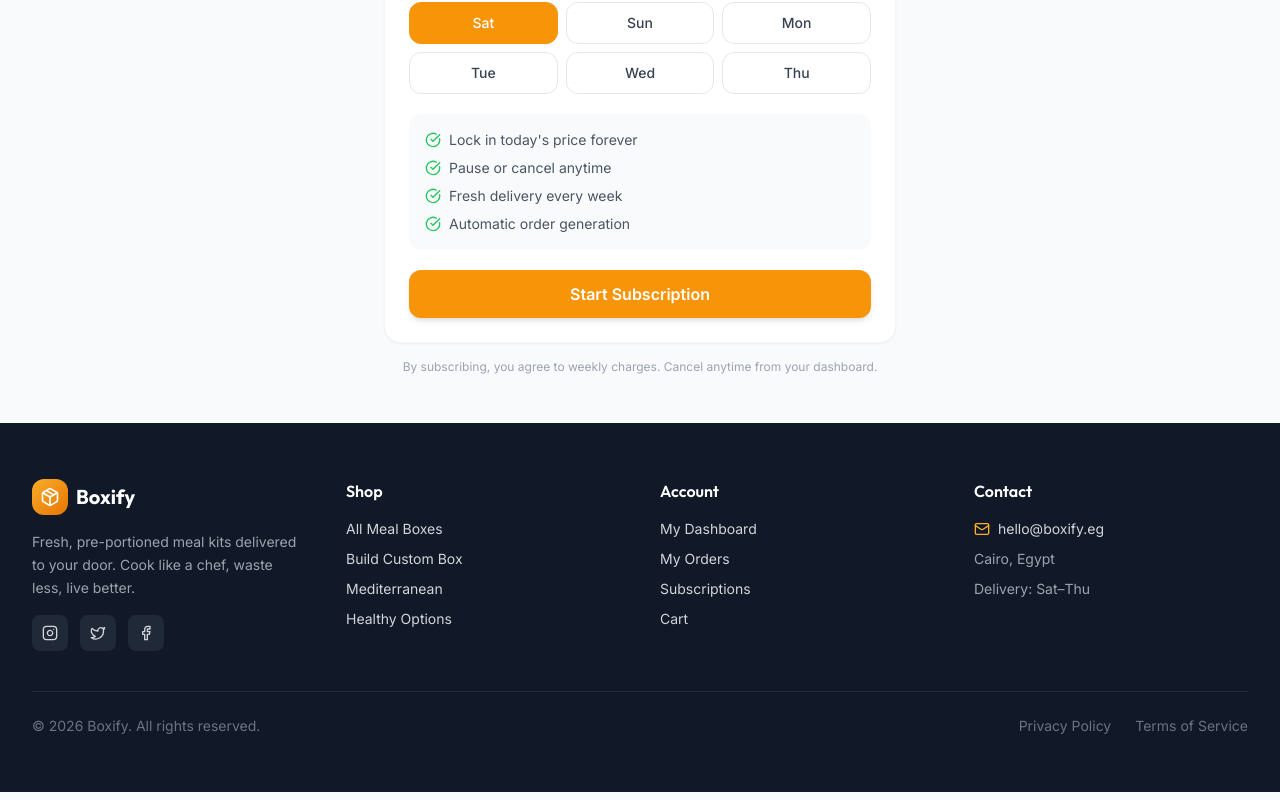
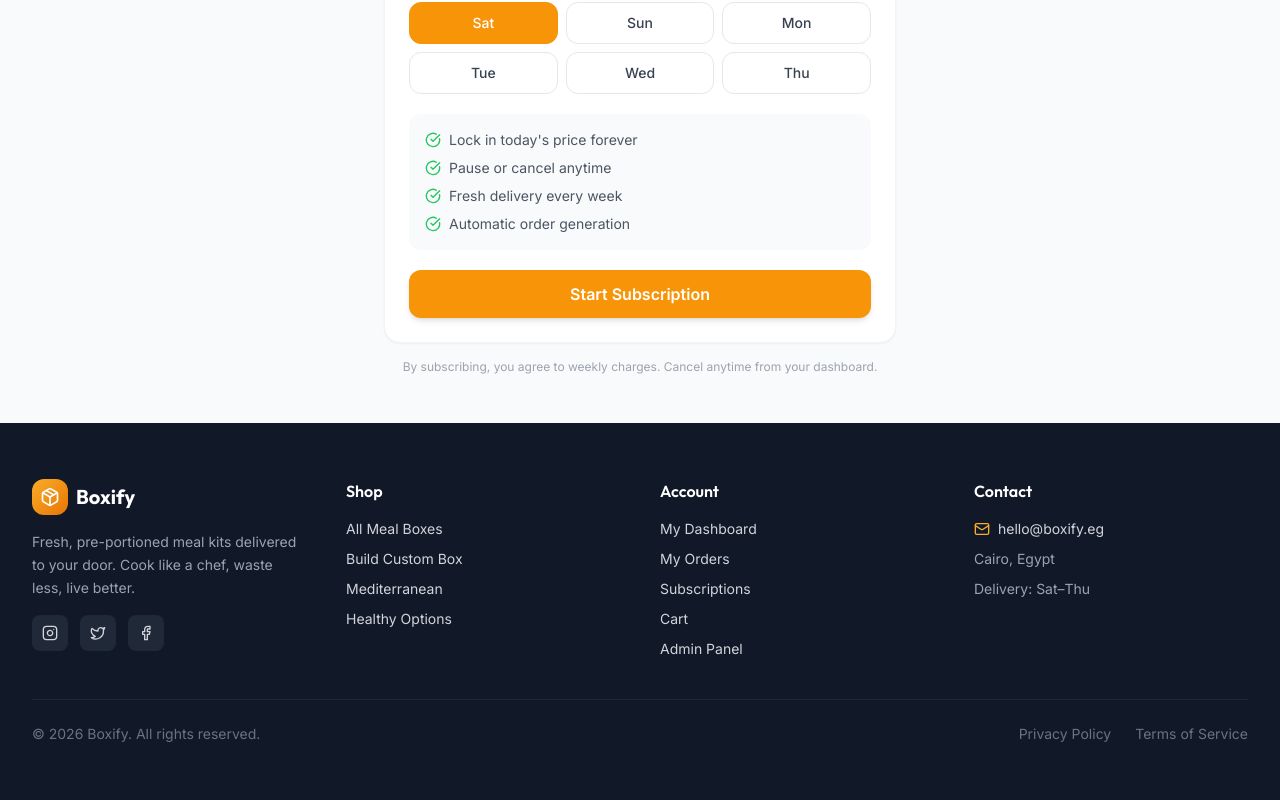
Before and after one commit to amiramiramira1/frontend-project, a React (Vite) app: page /subscribe in a window 1280 px wide. Shown: the part 572-1372 px from the top of the page. Built offline with nearby package versions, Linux system fonts and the light colour scheme; sample sign-in values are in the browser's storage.

Commit message:
Added Admin Panel at the footer for Admin only.

```diff
--- a/src/components/Footer.jsx
+++ b/src/components/Footer.jsx
@@ -1,7 +1,9 @@
 import { Link } from 'react-router-dom';
 import { Package, Instagram, Twitter, Facebook, Mail } from 'lucide-react';
+import {useAuth} from '../context/AuthContext';
 
 export default function Footer() {
+  const {isAdmin} = useAuth();
   return (
     <footer className="bg-gray-900 text-gray-300 mt-auto">
       <div className="page-container py-14">
@@ -44,6 +46,11 @@ export default function Footer() {
               <li><Link to="/dashboard/orders" className="hover:text-brand-400 transition-colors">My Orders</Link></li>
               <li><Link to="/dashboard/subscriptions" className="hover:text-brand-400 transition-colors">Subscriptions</Link></li>
               <li><Link to="/cart" className="hover:text-brand-400 transition-colors">Cart</Link></li>
+              {isAdmin && (
+                <li><Link to="/admin" className="hover:text-brand-400 transition-colors">Admin Panel</Link></li>
+              )}
+
+
             </ul>
           </div>
 
```
